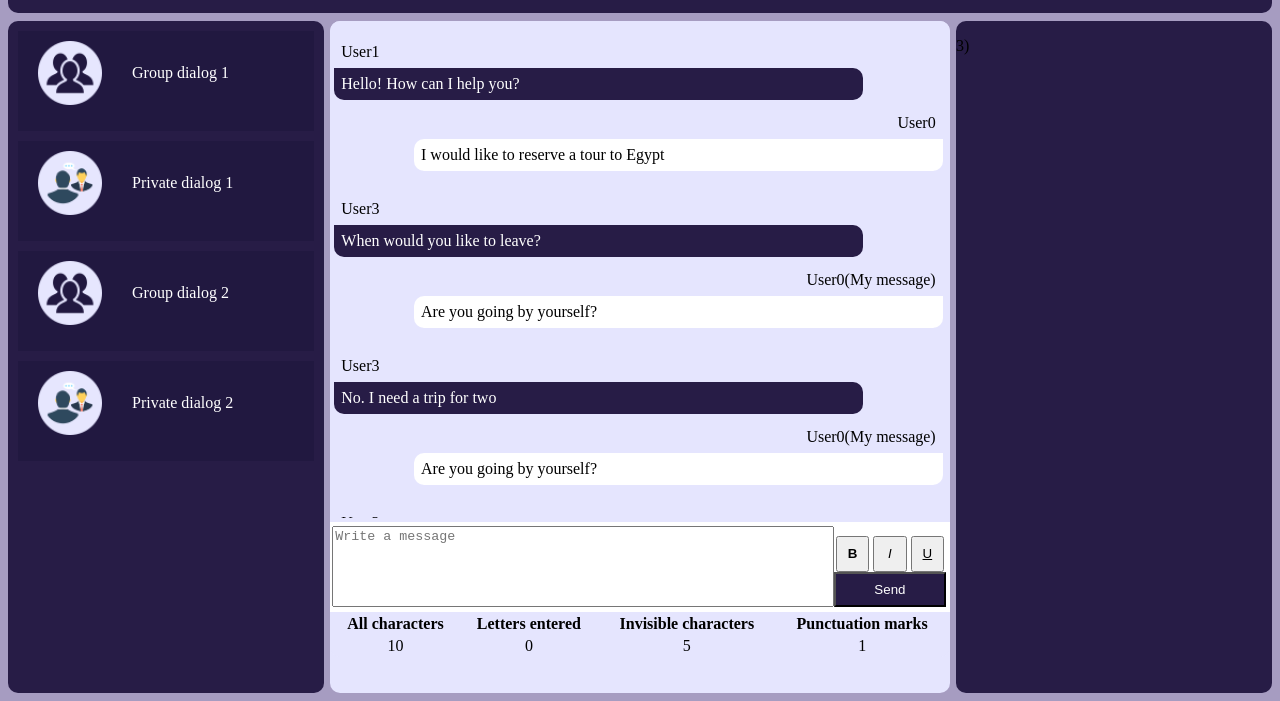
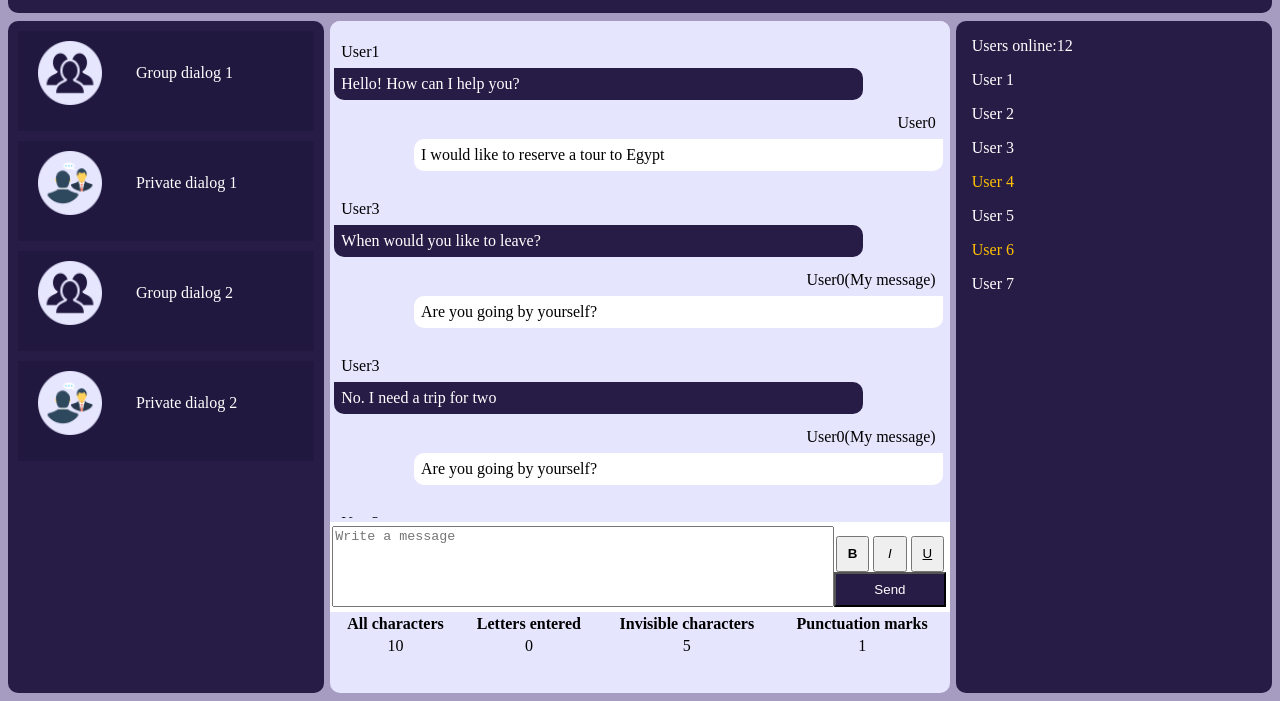
Before and after one commit to rondeo/chat, a website built with webpack: page src/index.html in a window 1280 px wide. Shown: the part 99-800 px from the top of the page. Built offline with nearby package versions, Linux system fonts and the light colour scheme.

Commit message:
list users in chat

```diff
--- a/src/index.html
+++ b/src/index.html
@@ -31,10 +31,18 @@
     </header>
     <main>
         <div id="listDialogsBlock">
-                <div><a href="/"><img src="images/groupDialogIcon.png"></a><p class="dialogTitle">Group dialog 1</p></div>
-                <div><a href="/"><img src="images/privateDialogIcon.png"></a><p class="dialogTitle">Private dialog 1</p></div>
-                <div><a href="/"><img src="images/groupDialogIcon.png"></a><p class="dialogTitle">Group dialog 2</p></div>
-                <div><a href="/"><img src="images/privateDialogIcon.png"></a><p class="dialogTitle">Private dialog 2</p></div>
+            <div><a href="/"><img src="images/groupDialogIcon.png"></a>
+                <p class="dialogTitle">Group dialog 1</p>
+            </div>
+            <div><a href="/"><img src="images/privateDialogIcon.png"></a>
+                <p class="dialogTitle">Private dialog 1</p>
+            </div>
+            <div><a href="/"><img src="images/groupDialogIcon.png"></a>
+                <p class="dialogTitle ">Group dialog 2</p>
+            </div>
+            <div><a href="/"><img src="images/privateDialogIcon.png"></a>
+                <p class="dialogTitle">Private dialog 2</p>
+            </div>
         </div>
         <div id="userInterfaceBlock">
             <div id="listMessagesBlock">
@@ -124,7 +132,14 @@
             </div>
         </div>
         <div id="listUsersInDialog">
-            <p>3)</p>
+            <p>Users online:<span id="onlineUsersInChatCounter">12</span></p>
+            <p class="userTitleListItem">User 1</p>
+            <p class="userTitleListItem">User 2</p>
+            <p class="userTitleListItem">User 3</p>
+            <p class="userTitleListItem oflineUserItem">User 4</p>
+            <p class="userTitleListItem">User 5</p>
+            <p class="userTitleListItem oflineUserItem">User 6</p>
+            <p class="userTitleListItem">User 7</p>
         </div>
     </main>
 </body>
--- a/src/sass/styles.scss
+++ b/src/sass/styles.scss
@@ -112,6 +112,7 @@ main div{
   left: 75%;
   width: 25%;
   background-color: #271c46;
+  color: #ffffff;
 }
 
 
@@ -200,11 +201,6 @@ main div{
   margin :0px;
   margin-left: 4px;
 }
-.message *{
-  padding: 7px;
-  margin :0px;
-  margin-left: 4px;
-}
 .myMessage *{
   padding: 7px;
   margin :0px;
@@ -234,3 +230,12 @@ main div{
   margin: 10px;
 
 }
+
+#listUsersInDialog > *{
+  display: block;
+  text-align: left;
+  margin-left: 5%;
+}
+.oflineUserItem{
+  color: #ffc003;
+}
```
